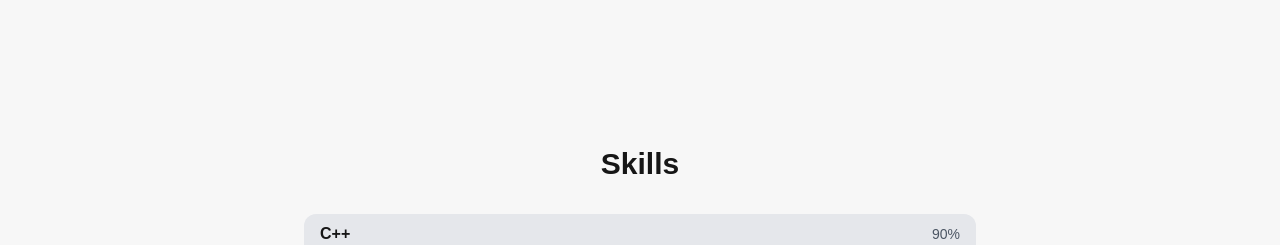
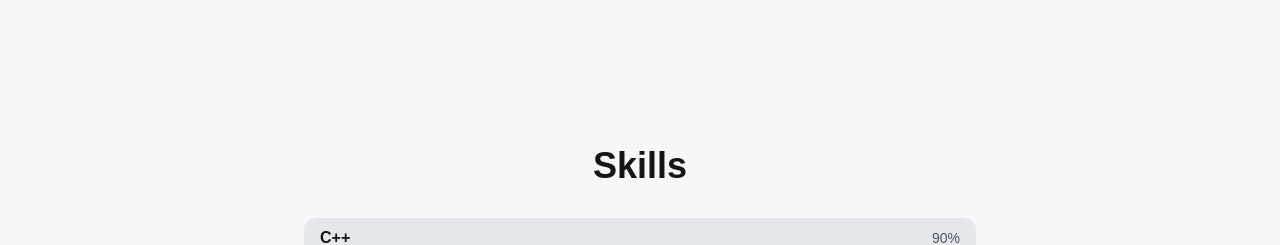
Before and after one commit to j22038317/portfolio, a Next.js app: page / in a window 1280 px wide. Shown: the part 1486-1731 px from the top of the page. Built offline with nearby package versions, Linux system fonts and the light colour scheme.

Commit message:
Update SkillsSection.jsx

```diff
--- a/components/home/SkillsSection.jsx
+++ b/components/home/SkillsSection.jsx
@@ -15,7 +15,7 @@ const SkillsSection = () => {
 
   return (
     <section id="skills" className="p-8 bg-light-mode dark:bg-dark-mode">
-      <h2 className="text-3xl font-bold text-center mb-8 text-dark-mode dark:text-light-mode">
+      <h2 className="text-4xl font-bold text-center mb-8 text-dark-mode dark:text-light-mode">
         Skills
       </h2>
       <div className="max-w-2xl mx-auto">
```
